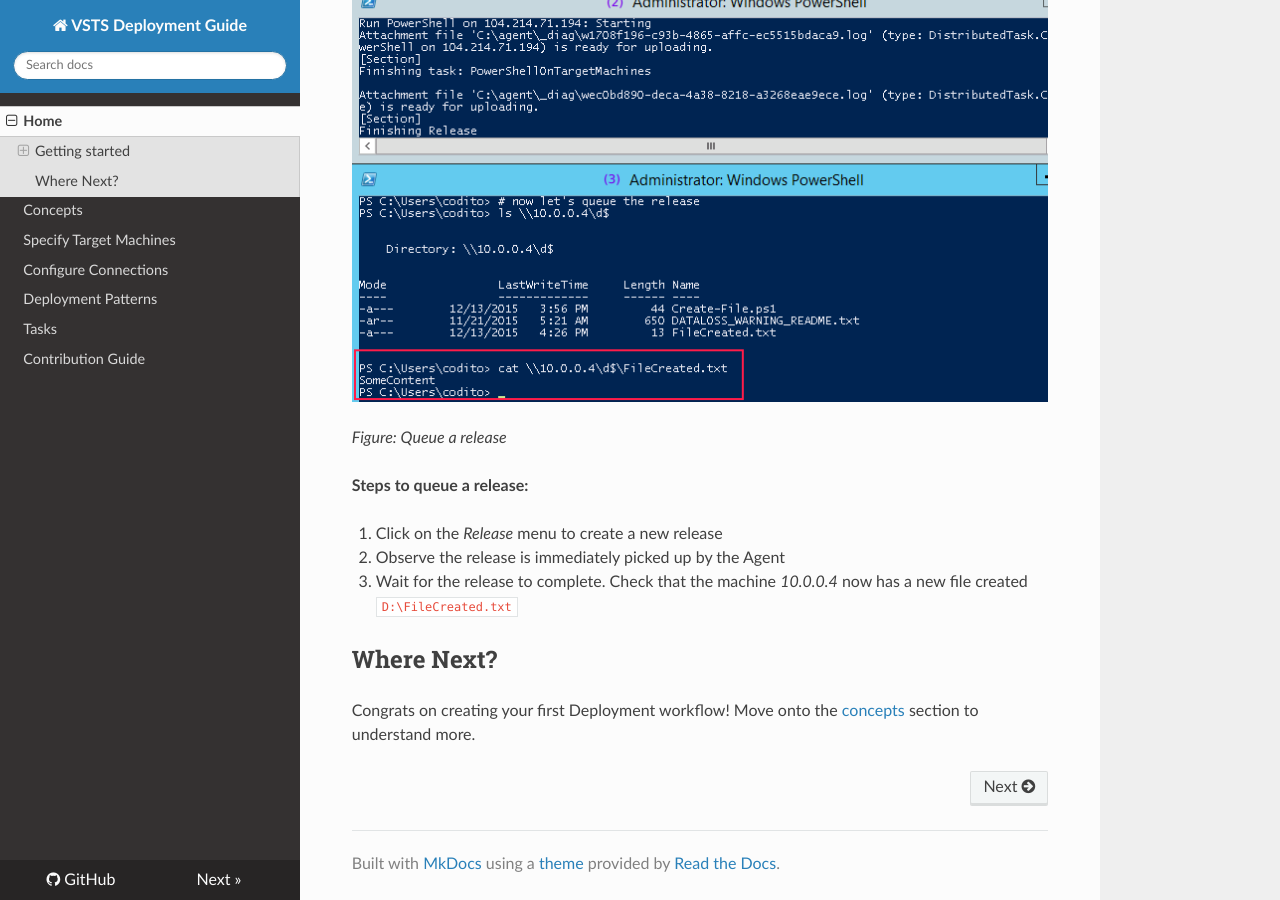
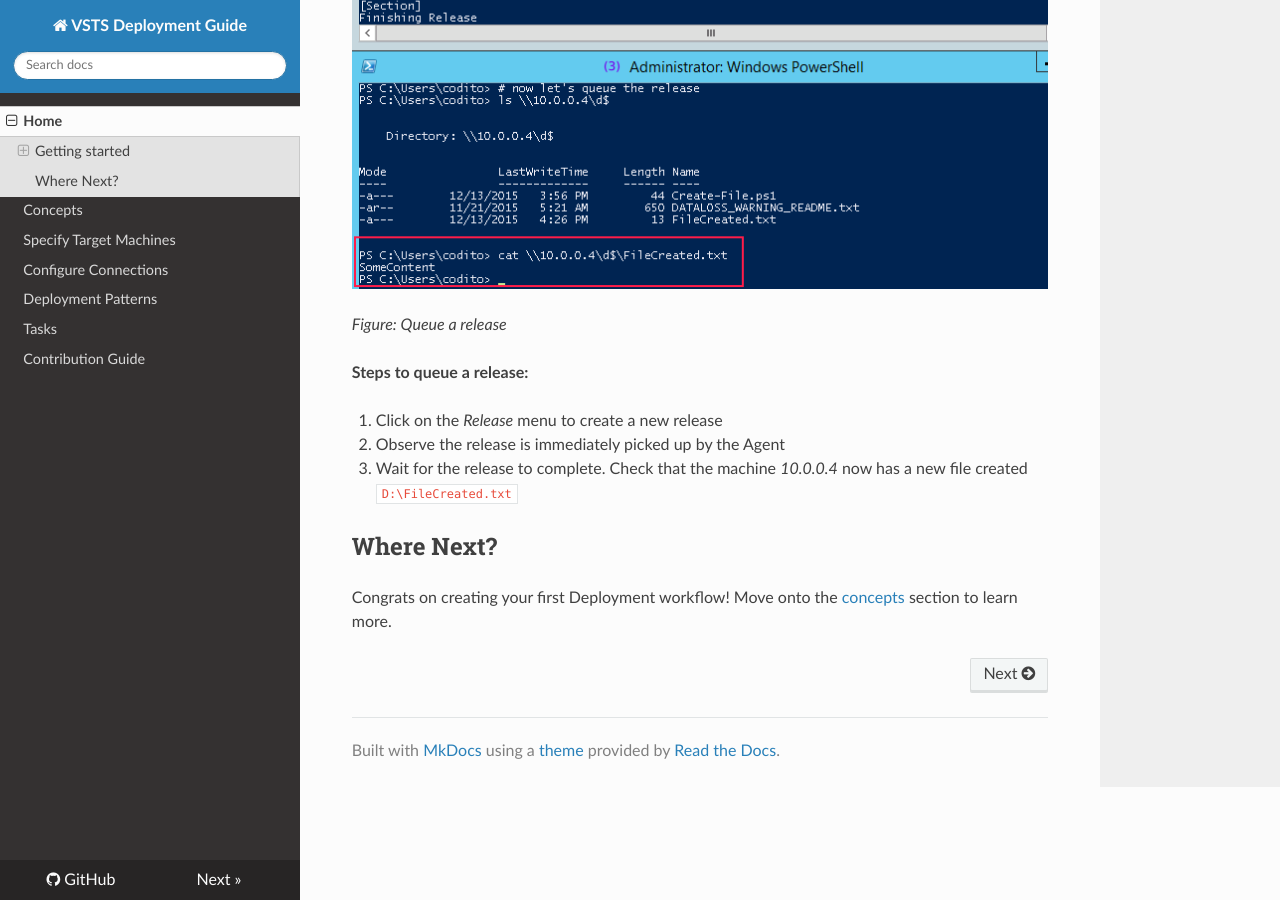
Before and after one commit to codito/vsts-deploy-guide, an MkDocs documentation site: the page built from docs/index.md, in a window 1280 px wide and 900 px high, scrolled down 4618 px. Built offline with MkDocs 1.6.1, drawn with Linux system fonts in a browser that asks for light colours; nearby versions of some CDN libraries; old or Windows-style settings are respelled for this version of MkDocs.

```diff
--- a/docs/index.md
+++ b/docs/index.md
@@ -124,7 +124,7 @@ At this point, we're all set to queue a release.
 ## Where Next?
 
 Congrats on creating your first Deployment workflow! Move onto the [concepts][]
-section to understand more.
+section to learn more.
 
 [concepts]: /concepts
 [target-machines]: /target-machines
```
Also changed, not shown: other parts of docs/index.md (+1 -1 lines).
